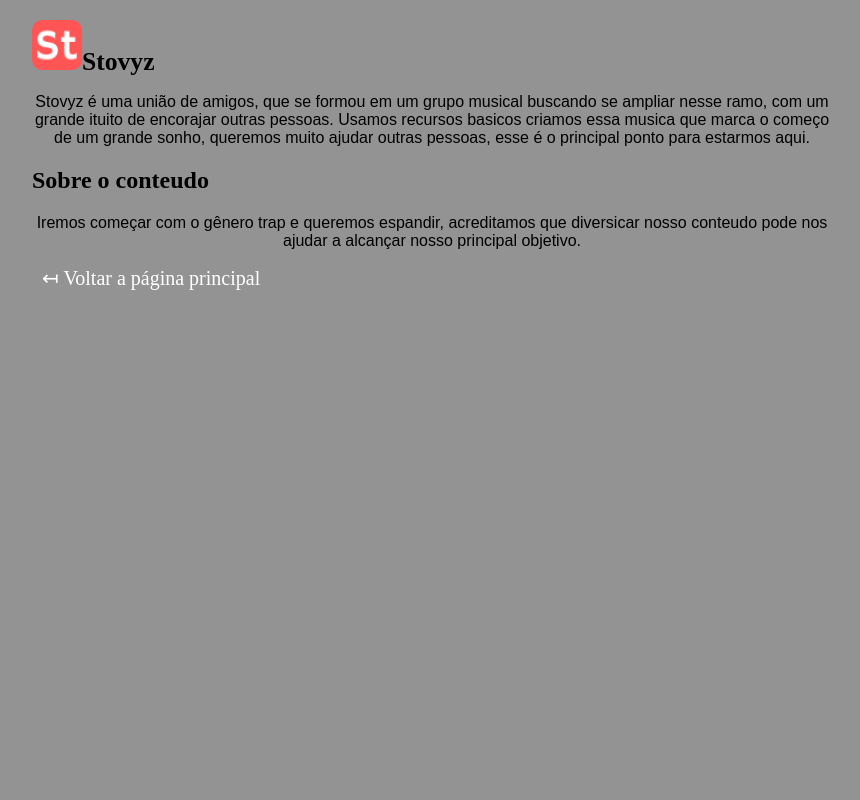
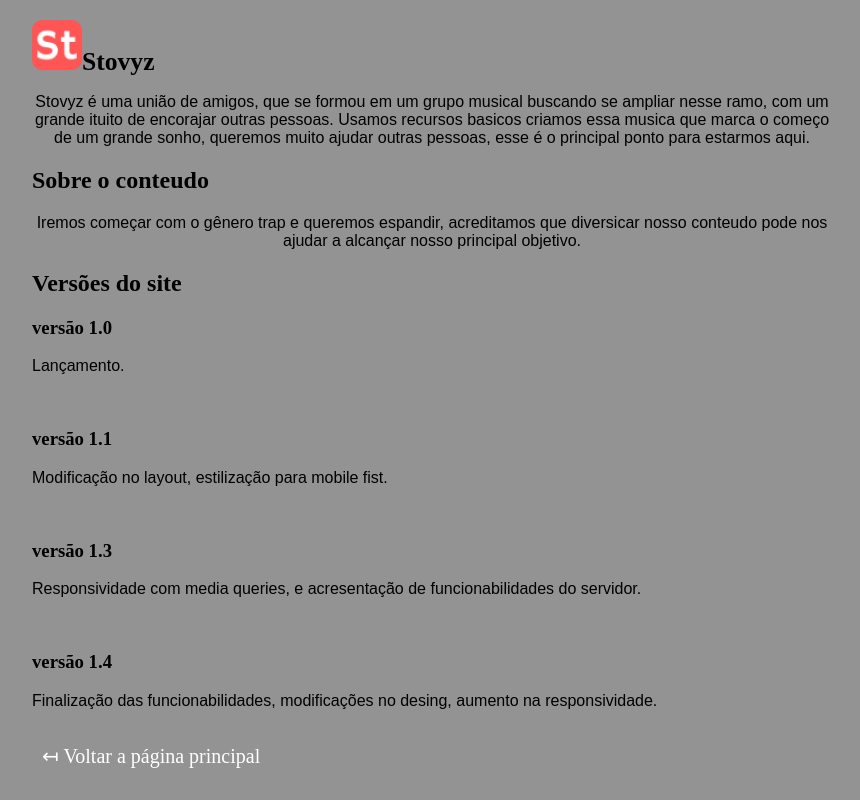
Before and after one commit to daviroda/musica, a plain HTML site: page sobre.html in a window 1280 px wide. Shown: the whole page, without its empty margins (208-1068 px from the left). Drawn offline with Linux system fonts and the light colour scheme.

Commit message:
atualização - versões

```diff
--- a/estilos/paisagem.css
+++ b/estilos/paisagem.css
@@ -9,8 +9,6 @@ main {
     box-shadow: 0px 0px 10px rgba(0, 0, 0, 0.562);
     padding-bottom: 20px;
     margin: auto;
-    border-radius: 20px;
-    max-width: 1000px;
     background-color: white;
 }
 
--- a/estilos/sobre.css
+++ b/estilos/sobre.css
@@ -37,6 +37,10 @@ main img {
     border-radius: 10px;
 }
 
+main p.versoes {
+    text-align: left;
+}
+
 #empresa {
     margin-top: 20px;
     font-size: 1.6em;
--- a/sobre.html
+++ b/sobre.html
@@ -16,6 +16,20 @@
             </p>
             <h2>Sobre o conteudo</h2>
             <p>Iremos começar com o gênero trap e queremos espandir, acreditamos que diversicar nosso conteudo pode nos ajudar a alcançar nosso principal objetivo.</p>
+            <h2>Versões do site</h2>
+            <h3>versão 1.0</h3>
+            <p class="versoes">Lançamento. </p>
+            <br>
+            <h3>versão 1.1</h3>
+            <p class="versoes">Modificação no layout, estilização para mobile fist.</p>
+            <br>
+            <h3>versão 1.3</h3>
+            <p class="versoes">
+            Responsividade com media queries, e acresentação de funcionabilidades do servidor.</p>
+            <br>
+            <h3>versão 1.4</h3>
+            <p class="versoes">Finalização das funcionabilidades, modificações no desing, aumento na responsividade.</p>
+            <br>
             <a href="index.html"> ↤ Voltar a página principal</a>
     </main>
 </body>
```
